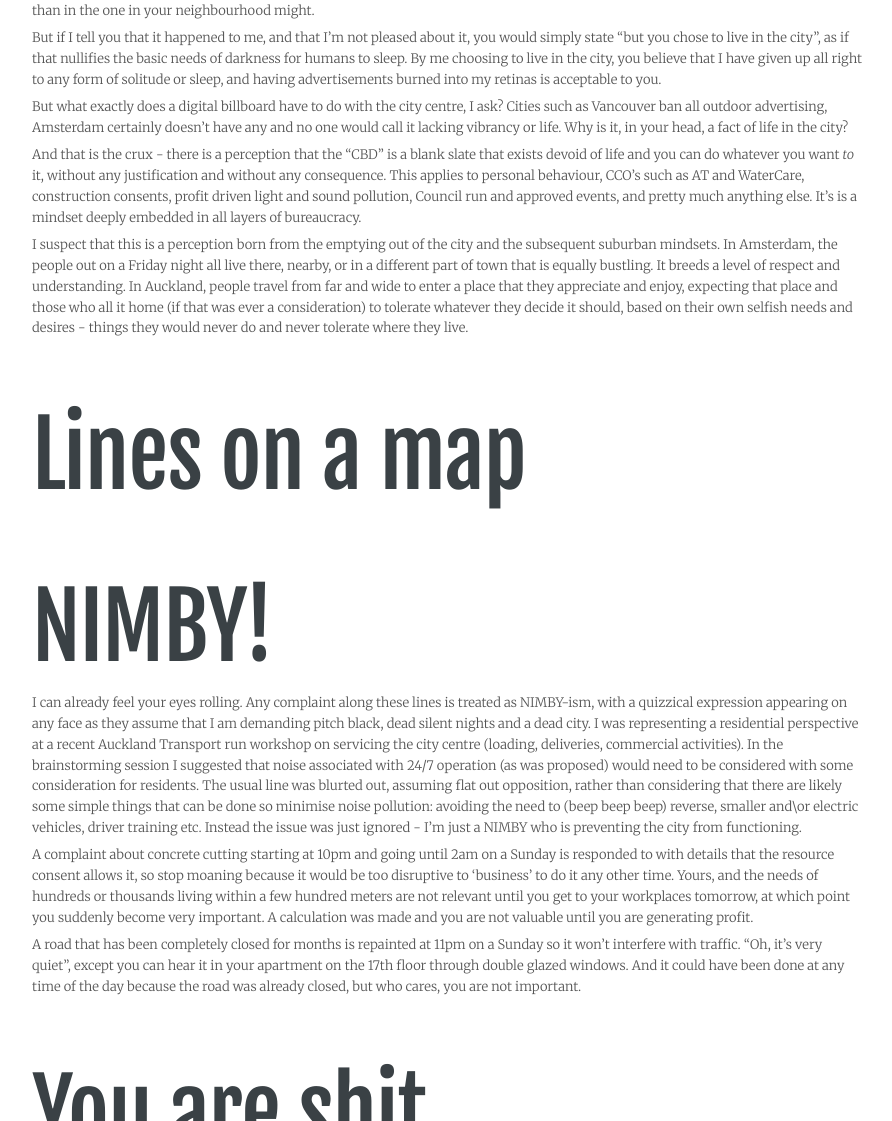
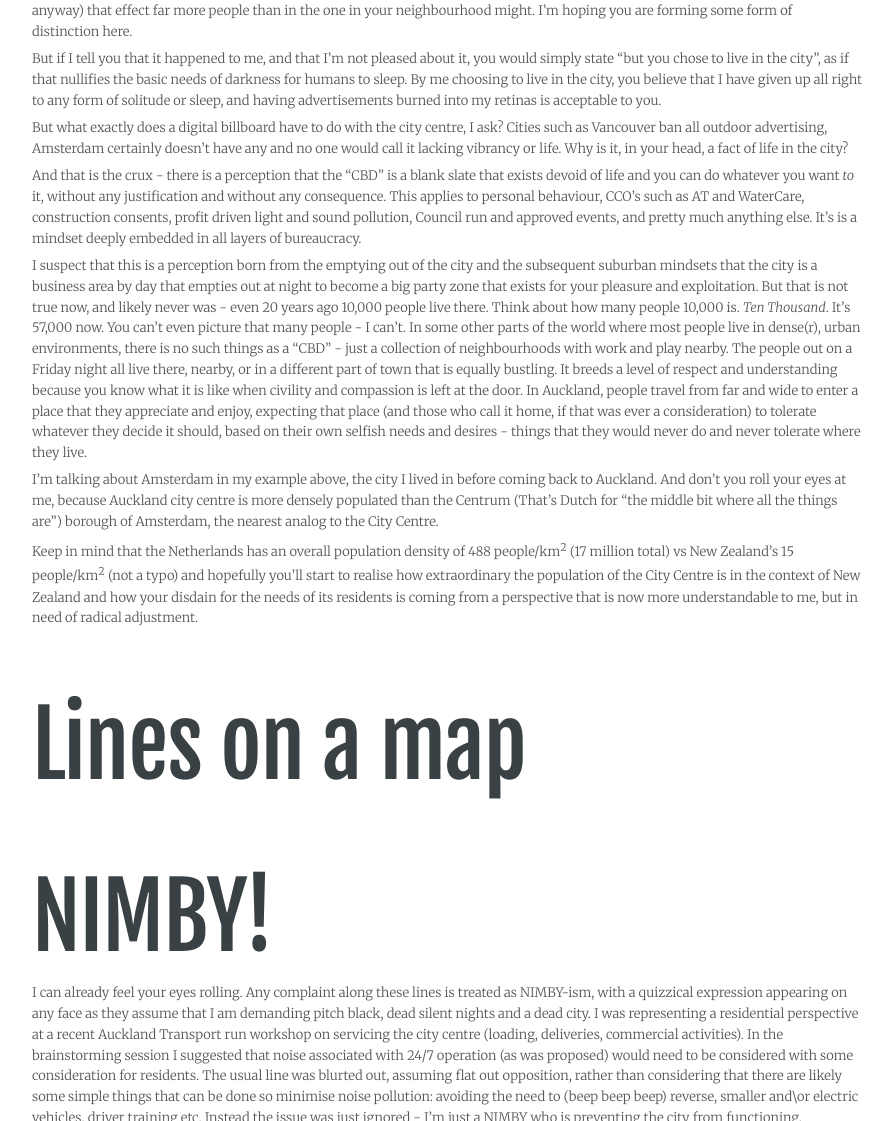
Before and after one commit to davidjroos/davidjroos.github.io, a Jekyll site: the page built from _posts/2019-01-06-butyouliveinthecity.md, in a window 1280 px wide and 1400 px high, scrolled down 1461 px. Shown: the part 279-1400 px from the top of the window, without its empty margins (193-1085 px from the left). Built offline with Jekyll 4.4.1, drawn with Linux system fonts in a browser that asks for light colours; some of the changed text lies outside the part shown.

Commit message:
stats, please

```diff
--- a/_posts/2019-01-06-butyouliveinthecity.md
+++ b/_posts/2019-01-06-butyouliveinthecity.md
@@ -36,7 +36,7 @@ So now not your suburb, someone who lives on the city fringe - outside the motor
 
 <p class='wideimage'><img src='https://s3-ap-southeast-2.amazonaws.com/davidroos.co.nz/photos/2019-01-14-temp/APC_0198_800.jpg' srcset='https://s3-ap-southeast-2.amazonaws.com/davidroos.co.nz/photos/2019-01-14-temp/APC_0198_2000.jpg 2000w, https://s3-ap-southeast-2.amazonaws.com/davidroos.co.nz/photos/2019-01-14-temp/APC_0198_1200.jpg 1200w, https://s3-ap-southeast-2.amazonaws.com/davidroos.co.nz/photos/2019-01-14-temp/APC_0198_800.jpg 800w' sizes='100vw' width='2000'/></p>
 
-This area is 90% residential. Barely any businesses, no bars, no nightclubs. Two digital advertising boards that effects far more people than in the one in your neighbourhood might.
+This area is 90% residential. Barely any businesses, no bars, no nightclubs. But two digital advertising boards (that I am aware of anyway) that effect far more people than in the one in your neighbourhood might. I'm hoping you are forming some form of distinction here.
 
 But if I tell you that it happened to me, and that I'm not pleased about it, you would simply state "but you chose to live in the city", as if that nullifies the basic needs of darkness for humans to sleep. By me choosing to live in the city, you believe that I have given up all right to any form of solitude or sleep, and having advertisements burned into my retinas is acceptable to you.
 
@@ -44,7 +44,11 @@ But what exactly does a digital billboard have to do with the city centre, I ask
 
 And that is the crux - there is a perception that the "CBD" is a blank slate that exists devoid of life and you can do whatever you want *to* it, without any justification and without any consequence. This applies to personal behaviour, CCO's such as AT and WaterCare, construction consents, profit driven light and sound pollution, Council run and approved events, and pretty much anything else. It's is a mindset deeply embedded in all layers of bureaucracy.
 
-I suspect that this is a perception born from the emptying out of the city and the subsequent suburban mindsets. In Amsterdam, the people out on a Friday night all live there, nearby, or in a different part of town that is equally bustling. It breeds a level of respect and understanding. In Auckland, people travel from far and wide to enter a place that they appreciate and enjoy, expecting that place and those who all it home (if that was ever a consideration) to tolerate whatever they decide it should, based on their own selfish needs and desires - things they would never do and never tolerate where they live.
+I suspect that this is a perception born from the emptying out of the city and the subsequent suburban mindsets that the city is a business area by day that empties out at night to become a big party zone that exists for your pleasure and exploitation. But that is not true now, and likely never was - even 20 years ago 10,000 people live there. Think about how many people 10,000 is. *Ten Thousand*. It's 57,000 now. You can't even picture that many people - I can't. In some other parts of the world where most people live in dense(r), urban environments, there is no such things as a "CBD" - just a collection of neighbourhoods with work and play nearby. The people out on a Friday night all live there, nearby, or in a different part of town that is equally bustling. It breeds a level of respect and understanding because you know what it is like when civility and compassion is left at the door. In Auckland, people travel from far and wide to enter a place that they appreciate and enjoy, expecting that place (and those who call it home, if that was ever a consideration) to tolerate whatever they decide it should, based on their own selfish needs and desires - things that they would never do and never tolerate where they live.
+
+I'm talking about Amsterdam in my example above, the city I lived in before coming back to Auckland. And don't you roll your eyes at me, because Auckland city centre is more densely populated than the Centrum (That's Dutch for "the middle bit where all the things are") borough of Amsterdam, the nearest analog to the City Centre.
+
+Keep in mind that the Netherlands has an overall population density of 488 people/km<sup>2</sup> (17 million total) vs New Zealand's 15 people/km<sup>2</sup> (not a typo) and hopefully you'll start to realise how extraordinary the population of the City Centre is in the context of New Zealand and how your disdain for the needs of its residents is coming from a perspective that is now more understandable to me, but in need of radical adjustment.
 
 # Lines on a map
 
```
